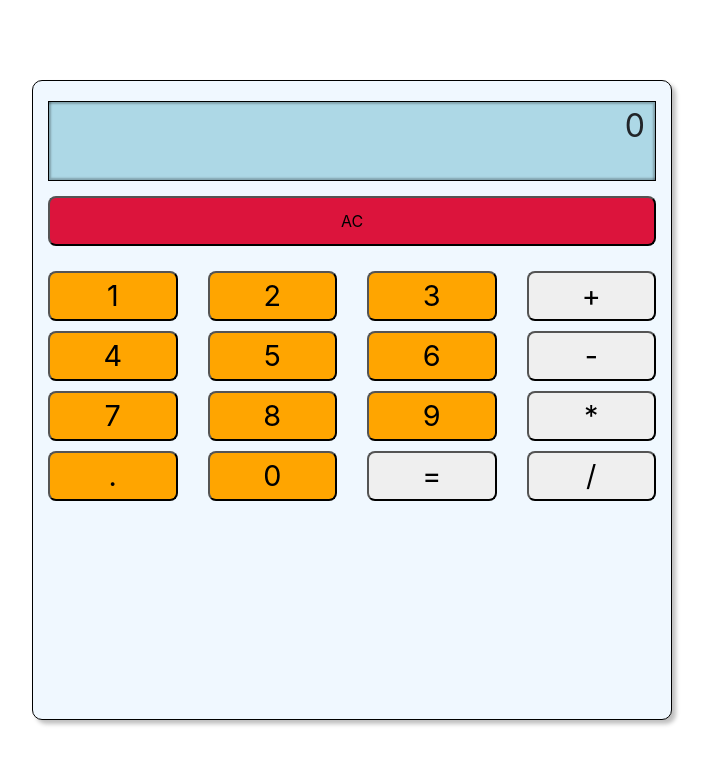
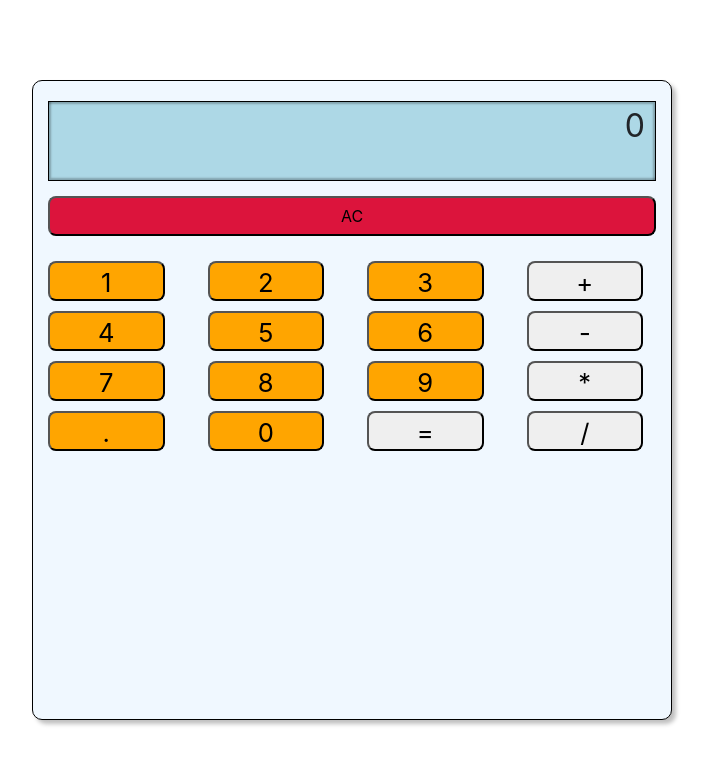
Before and after one commit to domhart98/Random-Quote-Generator, a React (Create React App) app: page / in a window 1280 px wide. Shown: the top 764 px of the page, without its empty margins (288-997 px from the left). Built offline with nearby package versions, Linux system fonts and the light colour scheme.

Commit message:
Add files via upload

```diff
--- a/src/calculator.css
+++ b/src/calculator.css
@@ -29,17 +29,17 @@
     width: 100%;
     margin: 15px;
     align-self: center;
-    height: 50px;
+    height: 40px;
     border-radius: 8px;
     background-color: crimson;
 }
 .col-3>button{
-    width: 100%;
+    width: 90%;
     display: block;
     margin: 0px;
     margin-top: 10px;
-    height: 50px;
-    font-size: 1.8em;
+    height: 40px;
+    font-size: 1.6em;
     border-radius: 8px;
 }
 .numeric-button{
--- a/src/calculator.js
+++ b/src/calculator.js
@@ -6,7 +6,6 @@ const Calculator = () => {
     const [equation, setEquation] = useState(["0"])
     const [isDecimal, setIsDecimal] = useState(false)
     const [beginsWithZero, setBeginsWithZero] = useState(true)
-    const [consecutiveOperators, setConsecutiveOperators] = useState(false)
 
     const handleNumericButtonPress = (e) =>{
 
@@ -17,7 +16,7 @@ const Calculator = () => {
             else{
                 setEquation(current => [...current, e.target.innerText])
                 setBeginsWithZero(false)
-                setConsecutiveOperators(false)
+
             }
 
         }
```
Also changed, not shown: 7 other files (tests, documents, lock files or other folders).
